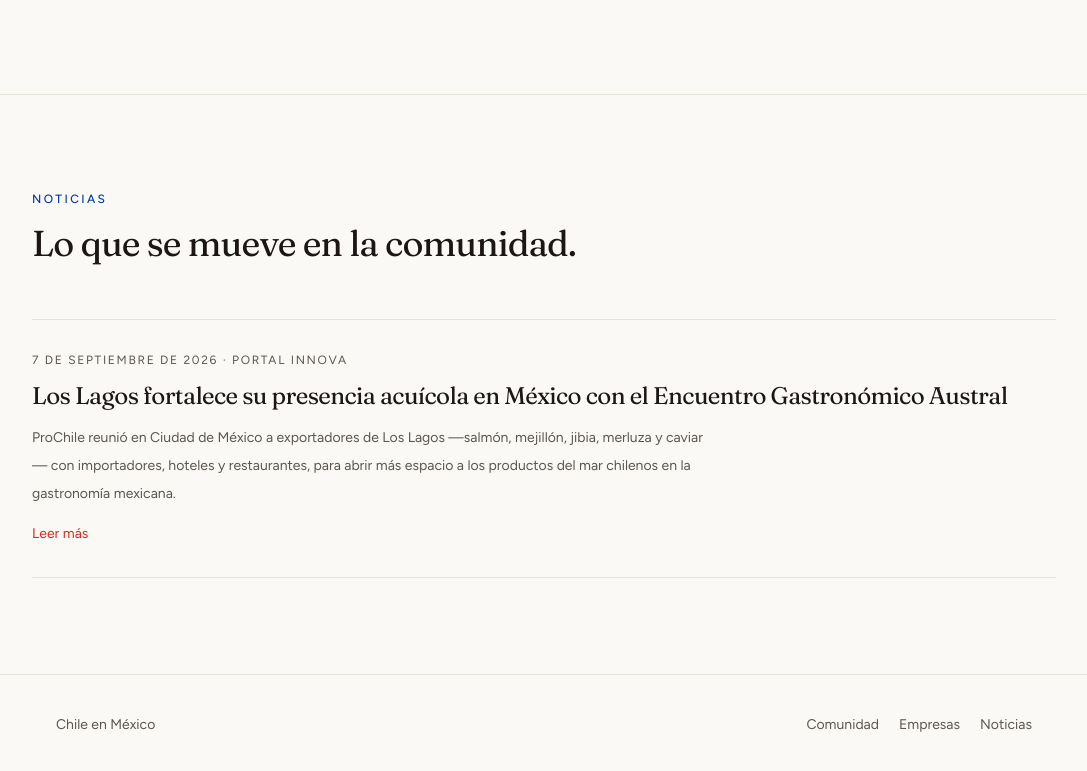
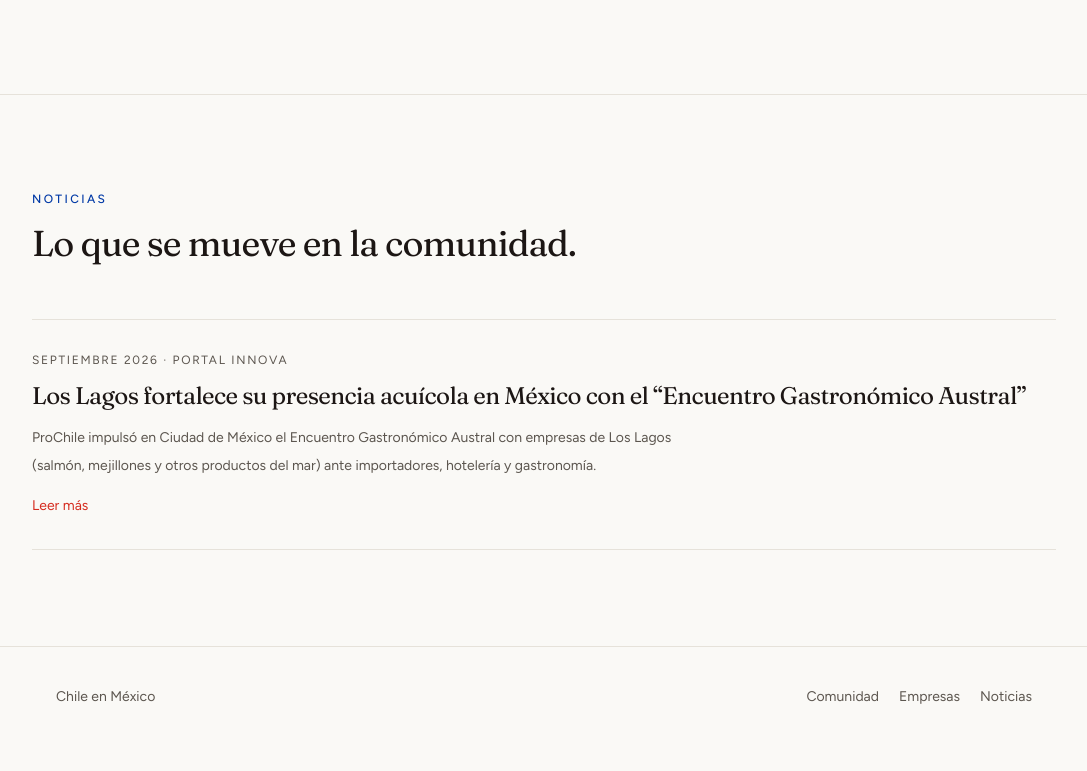
Before and after one commit to angelogordillo/ChileM-xico, a Next.js app: page / in a window 1280 px wide. Shown: the part 5506-6277 px from the top of the page, without its empty margins (96-1183 px from the left). After the commit the page ends 6253 px from the top, so only its background shows below. Built offline with nearby package versions, Linux system fonts and the light colour scheme; no server answers.

Commit message:
Use the exact Portal Innova news entry
Match the provided title, septiembre 2026 date label, source, URL, and summary. Keep this as the only Noticias item.

```diff
--- a/src/components/Noticias.tsx
+++ b/src/components/Noticias.tsx
@@ -31,7 +31,7 @@ export function Noticias() {
                 <article className="py-8">
                   <p className="text-xs uppercase tracking-[0.14em] text-ink-soft">
                     <time dateTime={noticia.date}>
-                      {formatNoticiaDate(noticia.date)}
+                      {formatNoticiaDate(noticia.date, noticia.dateLabel)}
                     </time>
                     {noticia.source ? ` · ${noticia.source}` : null}
                   </p>
--- a/src/data/noticias.ts
+++ b/src/data/noticias.ts
@@ -2,6 +2,7 @@ export type Noticia = {
   id: string;
   title: string;
   date: string;
+  dateLabel?: string;
   summary: string;
   source?: string;
   url?: string;
@@ -15,21 +16,27 @@ export const noticias: Noticia[] = [
   {
     id: "encuentro-gastronomico-austral-mexico",
     title:
-      "Los Lagos fortalece su presencia acuícola en México con el Encuentro Gastronómico Austral",
-    date: "2026-09-07",
+      "Los Lagos fortalece su presencia acuícola en México con el “Encuentro Gastronómico Austral”",
+    date: "2026-09",
+    dateLabel: "septiembre 2026",
     summary:
-      "ProChile reunió en Ciudad de México a exportadores de Los Lagos —salmón, mejillón, jibia, merluza y caviar— con importadores, hoteles y restaurantes, para abrir más espacio a los productos del mar chilenos en la gastronomía mexicana.",
+      "ProChile impulsó en Ciudad de México el Encuentro Gastronómico Austral con empresas de Los Lagos (salmón, mejillones y otros productos del mar) ante importadores, hotelería y gastronomía.",
     source: "Portal Innova",
     url: "https://portalinnova.cl/los-lagos-fortalece-su-presencia-acuicola-en-mexico-con-el-encuentro-gastronomico-austral/",
   },
 ];
 
-export function formatNoticiaDate(isoDate: string): string {
-  const [year, month, day] = isoDate.split("-").map(Number);
-  return new Intl.DateTimeFormat("es-MX", {
-    day: "numeric",
-    month: "long",
-    year: "numeric",
-    timeZone: "UTC",
-  }).format(new Date(Date.UTC(year, month - 1, day)));
+export function formatNoticiaDate(isoDate: string, dateLabel?: string): string {
+  if (dateLabel) return dateLabel;
+
+  const parts = isoDate.split("-").map(Number);
+  const [year, month, day] = parts;
+  const options: Intl.DateTimeFormatOptions =
+    parts.length >= 3
+      ? { day: "numeric", month: "long", year: "numeric", timeZone: "UTC" }
+      : { month: "long", year: "numeric", timeZone: "UTC" };
+
+  return new Intl.DateTimeFormat("es-MX", options).format(
+    new Date(Date.UTC(year, month - 1, day ?? 1)),
+  );
 }
```
